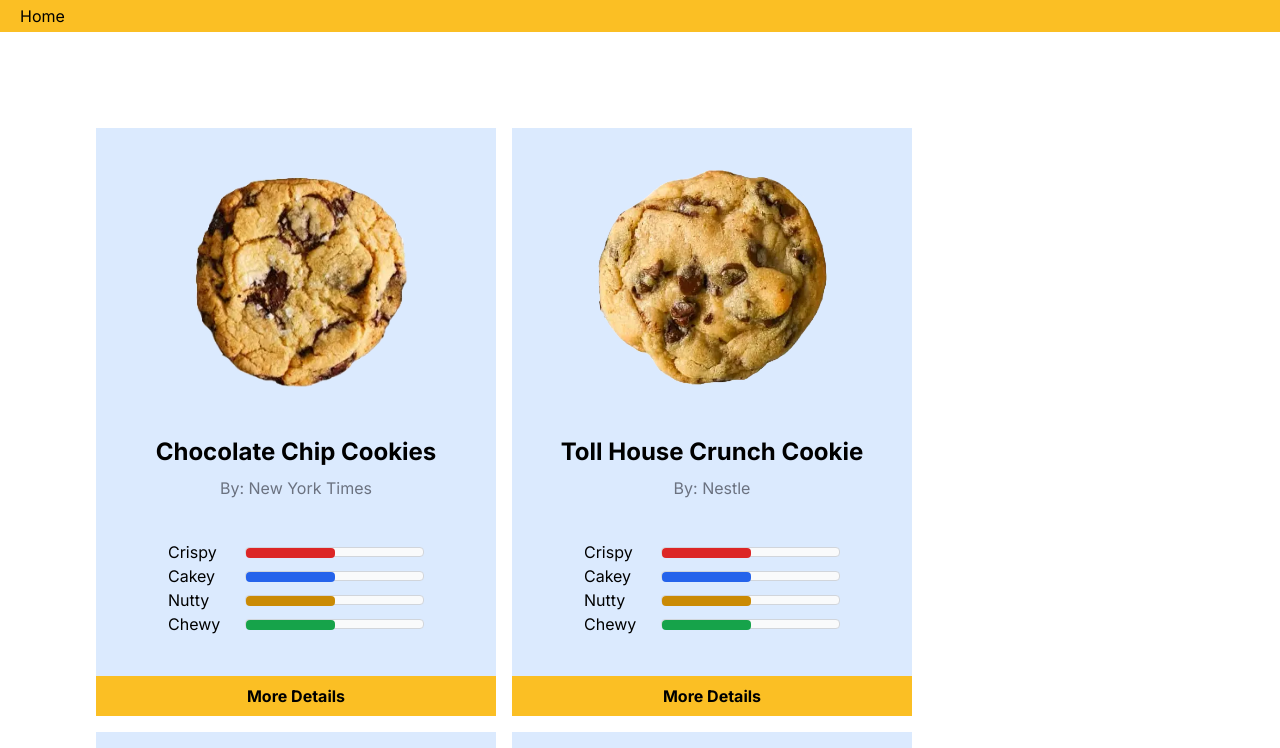
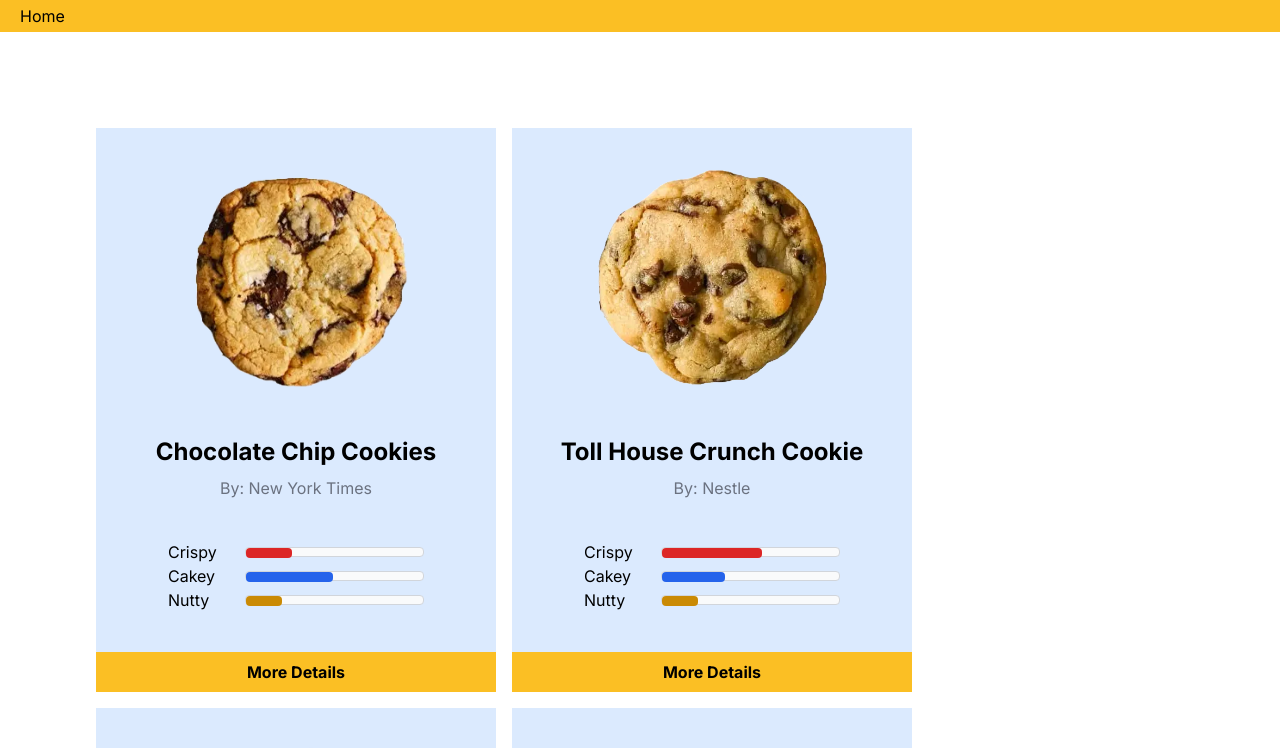
Before and after one commit to NoahR02/cookies-only, a Next.js app: page / in a window 1280 px wide. Shown: the top 748 px of the page. Built offline with nearby package versions, Linux system fonts and the light colour scheme.

Commit message:
Give the cookies a cripsy, cakey, and nutty score based off some estimations

```diff
--- a/src/app/page.tsx
+++ b/src/app/page.tsx
@@ -33,7 +33,6 @@
                 <PercentageBar label="Crispy" color="bg-red-600" normal_value={crispy} />
                 <PercentageBar label="Cakey" color="bg-blue-600" normal_value={cakey} />
                 <PercentageBar label="Nutty" color="bg-yellow-600" normal_value={recipe.metrics.nutty_factor} />
-                <PercentageBar label="Chewy" color="bg-green-600" normal_value={recipe.metrics.chewy_factor} />
             </div>
 
             <div className="mt-auto w-[100%] bg-amber-400 mt-auto text-center font-bold p-2">
--- a/src/cookie_utils.ts
+++ b/src/cookie_utils.ts
@@ -42,7 +42,6 @@
     crispy_factor: number,
     spread_factor: number,
     nutty_factor: number,
-    chewy_factor: number
 }
 
 export function get_recipes(): Recipe[] {
@@ -111,17 +110,62 @@
         const total_fat = (butter * 0.8) + (egg_yolks * 0.26471) +  (milk * 0.03333) + (brown_butter * 0.8);
 
         // Generate some estimates on the characteristics of the cookie.
-        let crispy_factor = 0.5;
-        let cakey_factor = 0.5;
-        let spread_factor = 0.5;
-        let nutty_factor = 0.5;
-        let chewy_factor = 0.5;
+        let crispy_factor = 0.0;
+        let cakey_factor = 0.0;
+        let spread_factor = 0.0;
+        let nutty_factor = 0.2;
+
+
+        const total_weight =
+            parsed_recipe.baking_powder +
+            parsed_recipe.baking_soda +
+            total_flour +
+            total_sugar +
+            parsed_recipe.butter +
+            parsed_recipe.brown_butter +
+            parsed_recipe.vanilla_extract +
+            parsed_recipe.ice +
+            parsed_recipe.corn_starch +
+            parsed_recipe.chocolate +
+            parsed_recipe.eggs +
+            parsed_recipe.egg_yolks +
+            parsed_recipe.salt;
+
+        const total_water_weight =
+            total_flour * .14 +
+            parsed_recipe.light_brown_sugar * 0.013 +
+            parsed_recipe.dark_brown_sugar * 0.021 +
+            parsed_recipe.butter * .20 +
+            parsed_recipe.brown_butter * .02 +
+            parsed_recipe.vanilla_extract * .35 +
+            parsed_recipe.ice +
+            parsed_recipe.chocolate * .01 +
+            parsed_recipe.eggs * .73 +
+            parsed_recipe.egg_yolks * .5;
+
+
+        const water_percentage = total_water_weight / total_flour;
+        const water_percentage_string = ((total_water_weight / total_flour) * 100).toFixed(2)
+
+        let corn_starch_factor = parsed_recipe.corn_starch > 0.0 ? 0.3 : 0;
+        let cake_flour_factor = parsed_recipe.cake_flour > 0.0 ? 0.2 : 0.0;
+
+        cakey_factor = (.5 * (water_percentage / .5)) + cake_flour_factor;
+        crispy_factor = (.8 * (water_percentage / .5)) + corn_starch_factor + -cake_flour_factor;
+
+
+
+        if(parsed_recipe.brown_butter > 0.0) {
+            nutty_factor += 0.3
+        }
+        if(parsed_recipe.dark_brown_sugar / total_sugar >= .5) {
+            nutty_factor += 0.3
+        }
 
         crispy_factor = Math.min(1.0, crispy_factor)
         cakey_factor = Math.min(1.0, cakey_factor)
         spread_factor = Math.min(1.0, spread_factor)
         nutty_factor = Math.min(1.0, nutty_factor)
-        chewy_factor = Math.min(1.0, chewy_factor)
 
         const recipe_metrics: RecipeMetrics = {
             total_flour,
@@ -134,7 +178,6 @@
             cakey_factor,
             spread_factor,
             nutty_factor,
-            chewy_factor
         }
 
         parsed_recipe.metrics = recipe_metrics;
```
